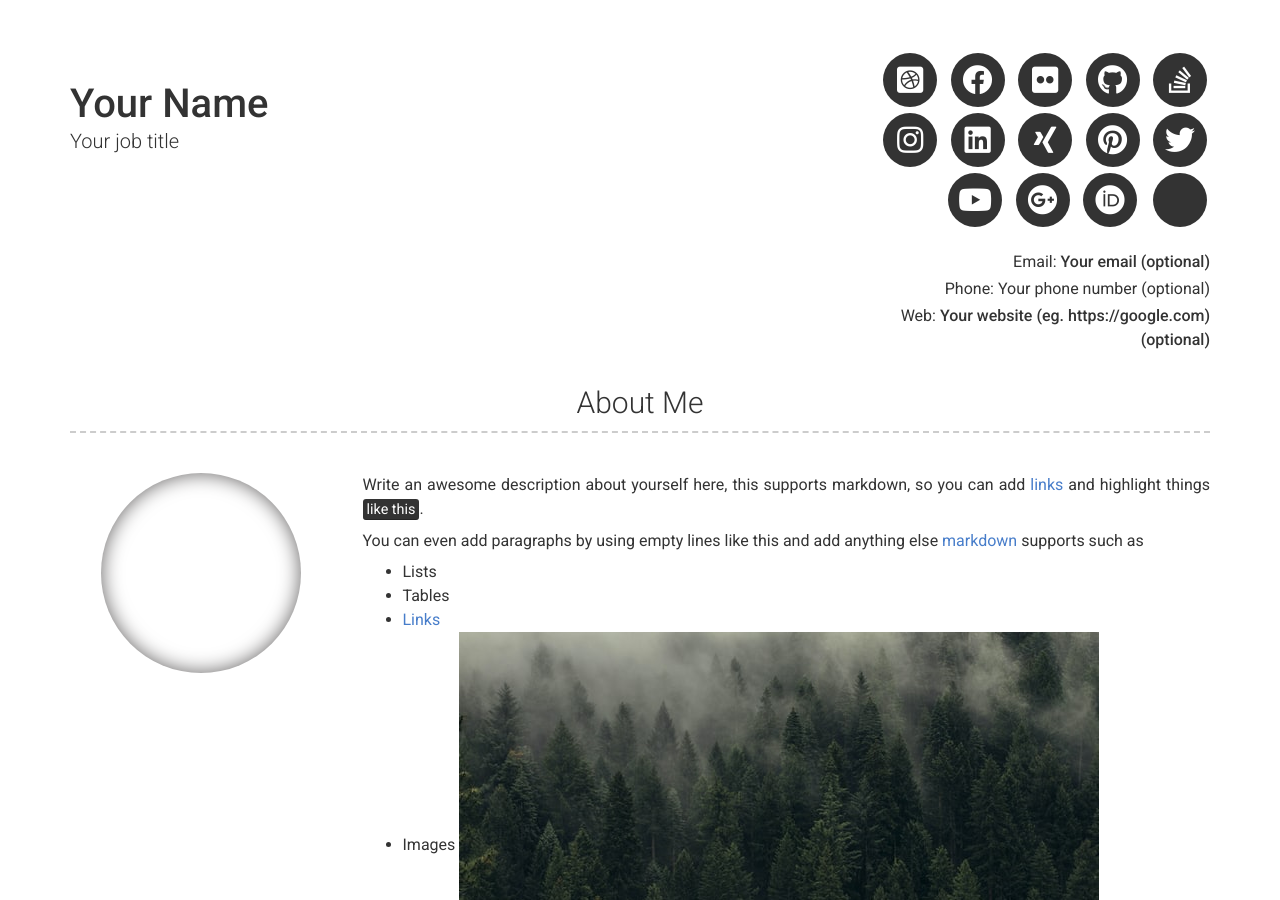
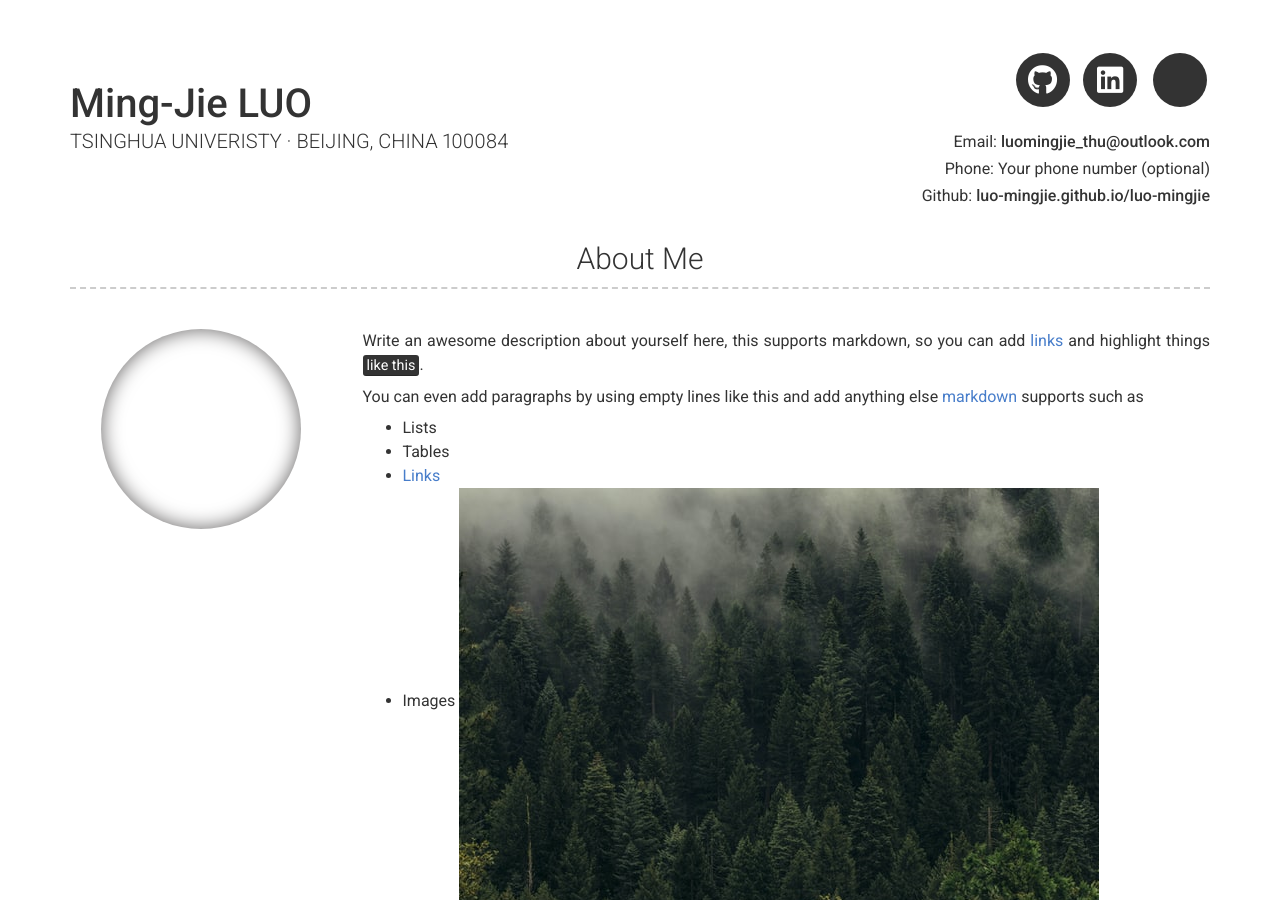
Before and after one commit to luo-mingjie/luo-mingjie, a Jekyll site: the page built from index.md, in a window 1280 px wide and 900 px high. Built offline with Jekyll 4.4.1, drawn with Linux system fonts in a browser that asks for light colours; nearby versions of some CDN libraries; some of the changed text lies outside the part shown.

Commit message:
Update _config.yml

```diff
--- a/_config.yml
+++ b/_config.yml
@@ -1,37 +1,37 @@
 # Site
-repository: Git repository where your resume will be hosted, only required if you are hosting on GitHub (eg. sproogen/modern-resume-theme)
+repository: luo-mingjie/luo-mingjie
 # favicon: Directory of your favicon (eg. images/favicon.ico)(optional)
 
 # Content configuration version
 version: 2
 
 # Personal info
-name: Your Name
-title: Your job title
-email: Your email (optional)
+name: Ming-Jie LUO
+title: TSINGHUA UNIVERISTY · BEIJING, CHINA 100084
+email: luomingjie_thu@outlook.com
 # email_title: Email (Email title override)
 phone: Your phone number (optional)
 # phone_title: Phone (Phone title override)
-website: Your website (eg. https://google.com)(optional)
-# website_title: Web (Website title override)
+website: luo-mingjie.github.io/luo-mingjie
+website_title: Github
 
 # Dark Mode (true/false/never)
 darkmode: false
 
 # Social links
-twitter_username: jekyllrb
-github_username:  jekyll
-stackoverflow_username: "00000001"
-dribbble_username: jekyll
-facebook_username: jekyll
-flickr_username: jekyll
-instagram_username: jekyll
-linkedin_username: jekyll
-xing_username: jekyll
-pinterest_username: jekyll
-youtube_username: jekyll
-googleplus_username: +jekyll
-orcid_username: 0000-0000-0000-0000
+# twitter_username: jekyllrb
+github_username:  luo-mingjie
+# stackoverflow_username: "00000001"
+# dribbble_username: jekyll
+# facebook_username: jekyll
+# flickr_username: jekyll
+# instagram_username: jekyll
+linkedin_username: mj-luo
+# xing_username: jekyll
+# pinterest_username: jekyll
+# youtube_username: jekyll
+# googleplus_username: +jekyll
+# orcid_username: 0000-0000-0000-0000
 
 # Additional icon links
 additional_links:
@@ -115,7 +115,7 @@ footer_show_references: true
 
 # Build settings
 # theme: modern-resume-theme (Use this is you are hosting your resume yourself)
-# remote_theme: sproogen/modern-resume-theme (Use this if you are hosting your resume on GitHub)
+remote_theme: sproogen/modern-resume-theme (Use this if you are hosting your resume on GitHub)
 
 sass:
   sass_dir: _sass
```
